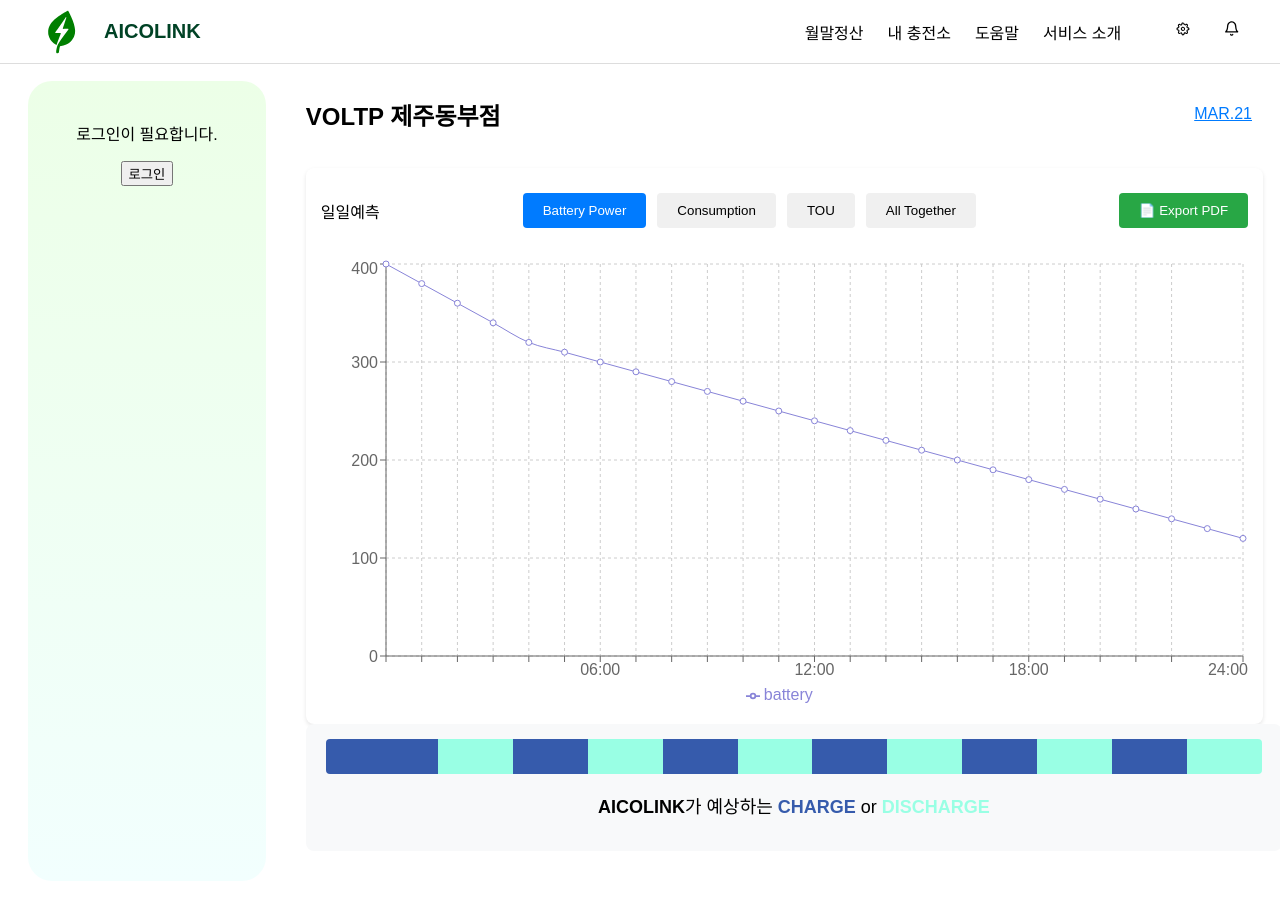
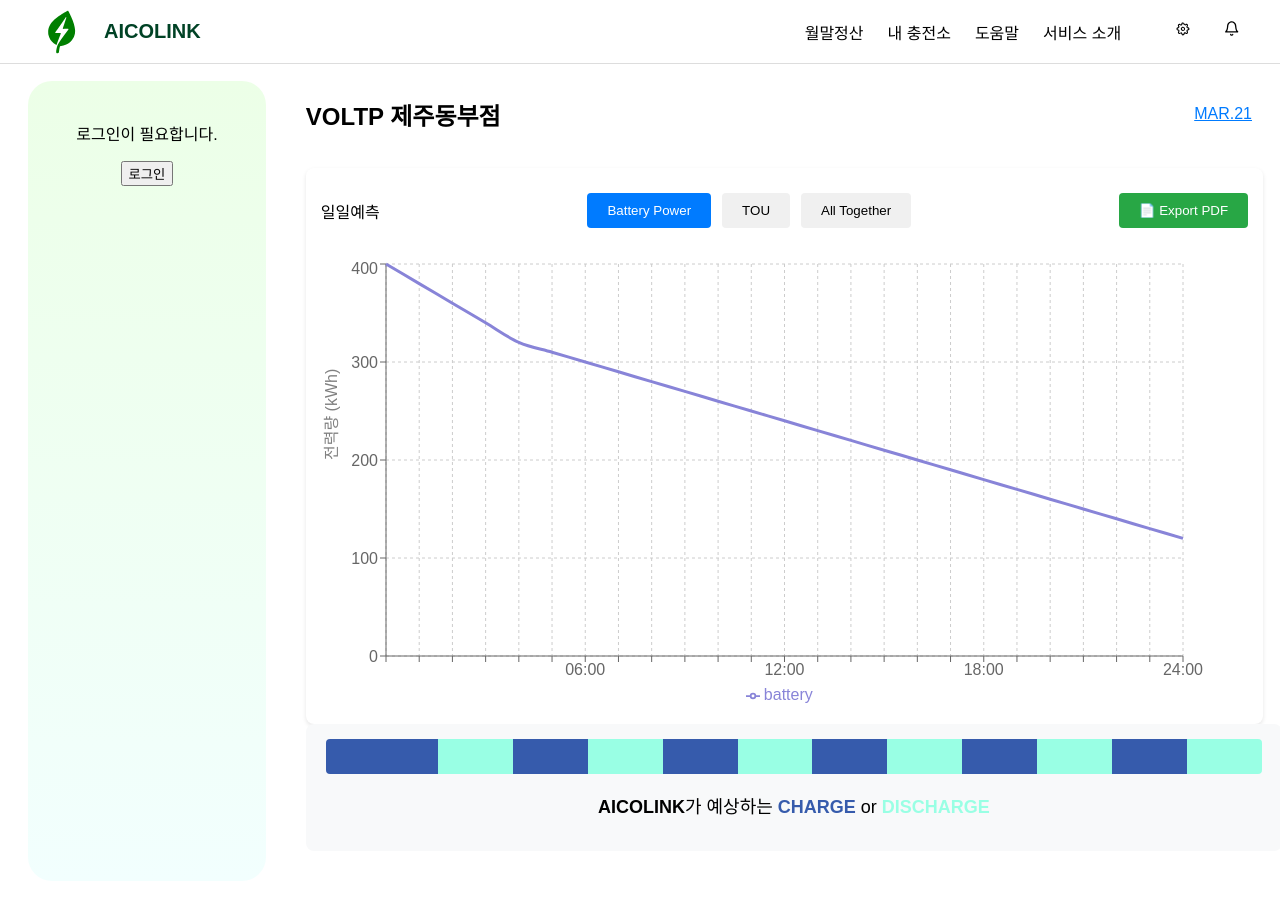
Before and after one commit to Capstone-whiteday/frontend-aicolink, a React (Vite) app: page / in a window 1280 px wide. Built offline with nearby package versions, Linux system fonts and the light colour scheme.

Commit message:
unit is divided for the factors

```diff
--- a/src/Components/Dashboard.jsx
+++ b/src/Components/Dashboard.jsx
@@ -30,33 +30,33 @@ const batteryData = [
   { name: '24:00', battery: 120 },
 ];
 
-const consumptionData = [
-  { name: '00:00', consumption: 240 },
-  { name: '01:00', consumption: 230 },
-  { name: '02:00', consumption: 220 },
-  { name: '03:00', consumption: 210 },
-  { name: '04:00', consumption: 200 },
-  { name: '05:00', consumption: 190 },
-  { name: '06:00', consumption: 180 },
-  { name: '07:00', consumption: 170 },
-  { name: '08:00', consumption: 160 },
-  { name: '09:00', consumption: 150 },
-  { name: '10:00', consumption: 140 },
-  { name: '11:00', consumption: 130 },
-  { name: '12:00', consumption: 120 },
-  { name: '13:00', consumption: 110 },
-  { name: '14:00', consumption: 100 },
-  { name: '15:00', consumption: 90 },
-  { name: '16:00', consumption: 80 },
-  { name: '17:00', consumption: 70 },
-  { name: '18:00', consumption: 60 },
-  { name: '19:00', consumption: 50 },
-  { name: '20:00', consumption: 40 },
-  { name: '21:00', consumption: 30 },
-  { name: '22:00', consumption: 20 },
-  { name: '23:00', consumption: 10 },
-  { name: '24:00', consumption: 5 },
-];
+// const consumptionData = [
+//   { name: '00:00', consumption: 240 },
+//   { name: '01:00', consumption: 230 },
+//   { name: '02:00', consumption: 220 },
+//   { name: '03:00', consumption: 210 },
+//   { name: '04:00', consumption: 200 },
+//   { name: '05:00', consumption: 190 },
+//   { name: '06:00', consumption: 180 },
+//   { name: '07:00', consumption: 170 },
+//   { name: '08:00', consumption: 160 },
+//   { name: '09:00', consumption: 150 },
+//   { name: '10:00', consumption: 140 },
+//   { name: '11:00', consumption: 130 },
+//   { name: '12:00', consumption: 120 },
+//   { name: '13:00', consumption: 110 },
+//   { name: '14:00', consumption: 100 },
+//   { name: '15:00', consumption: 90 },
+//   { name: '16:00', consumption: 80 },
+//   { name: '17:00', consumption: 70 },
+//   { name: '18:00', consumption: 60 },
+//   { name: '19:00', consumption: 50 },
+//   { name: '20:00', consumption: 40 },
+//   { name: '21:00', consumption: 30 },
+//   { name: '22:00', consumption: 20 },
+//   { name: '23:00', consumption: 10 },
+//   { name: '24:00', consumption: 5 },
+// ];
 
 const touData = [
   { name: '00:00', tou: 120 },
@@ -119,13 +119,13 @@ const Dashboard = () => {
 
   const getData = () => {
     if (selectedData === 'battery') return batteryData;
-    if (selectedData === 'consumption') return consumptionData;
+    // if (selectedData === 'consumption') return consumptionData;
     if (selectedData === 'tou') return touData;
     if (selectedData === 'all') {
       return batteryData.map((item, index) => ({
         name: item.name,
         battery: item.battery,
-        consumption: consumptionData[index]?.consumption,
+        // consumption: consumptionData[index]?.consumption,
         tou: touData[index]?.tou,
       }));
     }
@@ -147,9 +147,9 @@ const Dashboard = () => {
             <button className={selectedData === 'battery' ? 'active' : ''} onClick={() => setSelectedData('battery')}>
               Battery Power
             </button>
-            <button className={selectedData === 'consumption' ? 'active' : ''} onClick={() => setSelectedData('consumption')}>
+            {/* <button className={selectedData === 'consumption' ? 'active' : ''} onClick={() => setSelectedData('consumption')}>
               Consumption
-            </button>
+            </button> */}
             <button className={selectedData === 'tou' ? 'active' : ''} onClick={() => setSelectedData('tou')}>
               TOU
             </button>
@@ -170,17 +170,38 @@ const Dashboard = () => {
         return ['06:00', '12:00', '18:00', '24:00'].includes(tick) ? tick : '';
       }}
     />
-              <YAxis />
+    {/* 첫 번째 Y축: 전력량 (battery) */}
+    <YAxis
+      yAxisId="left"
+      label={{ value: '전력량 (kWh)', angle: -90, position: 'insideLeft' }}
+    />
+    {/* 두 번째 Y축: TOU 값 */}
+    <YAxis
+      yAxisId="right"
+      orientation="right"
+      label={{ value: 'TOU (원)', angle: -90, position: 'insideRight' }}
+    />
     <Tooltip />
     <Legend />
     {selectedData === 'battery' || selectedData === 'all' ? (
-                <Line type="monotone" dataKey="battery" stroke="#8884d8" activeDot={{ r: 8 }} />
-              ) : null}
-              {selectedData === 'consumption' || selectedData === 'all' ? (
-                <Line type="monotone" dataKey="consumption" stroke="#82ca9d" />
+      <Line
+        type="monotone"
+        dataKey="battery"
+        stroke="#8884d8"
+        strokeWidth={3}
+        dot={false}
+        yAxisId="left" // 첫 번째 Y축에 연결
+      />
     ) : null}
     {selectedData === 'tou' || selectedData === 'all' ? (
-                <Line type="monotone" dataKey="tou" stroke="#ffc658" />
+      <Line
+        type="monotone"
+        dataKey="tou"
+        stroke="#ffc658"
+        strokeWidth={3}
+        dot={false}
+        yAxisId="right" // 두 번째 Y축에 연결
+      />
     ) : null}
   </LineChart>
 </ResponsiveContainer>
```
Also changed, not shown: src/Components/RightSidebar.css (added, +48 -0 lines), src/Components/RightSidebar.jsx (added, +27 -0 lines). Lines whose indentation alone changed are shown as unchanged.
